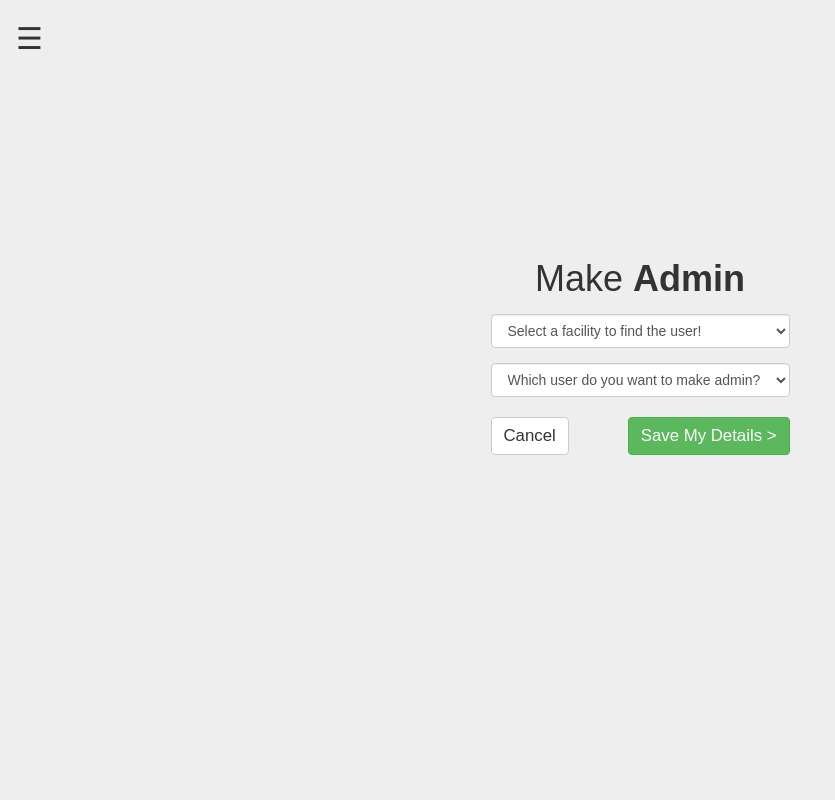
After one commit to navgurukul/hisaab, a Django app: page /makeadmin/ in a window 1280 px wide. The commit adds this page. Shown: the whole page, without its empty margins (0-835 px from the left). Run offline with Django 3.2, Linux system fonts and the light colour scheme; a user stored in the database is signed in; data comes from the database, SQL or seed files in the repository; both versions use the stored data as it was after the commit; some libraries are stand-ins or nearby versions.

Commit message:
added make admin function and a super admin role

```diff
--- a/HisaabProject/HisaabApp/models.py
+++ b/HisaabProject/HisaabApp/models.py
@@ -71,6 +71,9 @@ class NgUser(models.Model):
     def is_admin(self):
         return self.user_type == 'ADMIN'
 
+    def is_super_admin(self):
+        return self.user_type == 'SUPER_ADMIN'
+
 
     def in_weekly_limit(self):
         total_fellow = len(NgUser.objects.filter(facility = self.facility))
--- a/HisaabProject/HisaabApp/templates/base.html
+++ b/HisaabProject/HisaabApp/templates/base.html
@@ -9,7 +9,7 @@
   <script src="https://maxcdn.bootstrapcdn.com/bootstrap/3.3.7/js/bootstrap.min.js"></script>
   <script type="text/javascript" src="https://cdnjs.cloudflare.com/ajax/libs/bootstrap-datepicker/1.4.1/js/bootstrap-datepicker.min.js"></script>
   <link rel="stylesheet" href="https://cdnjs.cloudflare.com/ajax/libs/bootstrap-datepicker/1.4.1/css/bootstrap-datepicker3.css"/>
- <!-- <link rel="stylesheet" href="https://cdnjs.cloudflare.com/ajax/libs/font-awesome/4.7.0/css/font-awesome.min.css"> -->
+<!--  <link rel="stylesheet" href="https://cdnjs.cloudflare.com/ajax/libs/font-awesome/4.7.0/css/font-awesome.min.css"> -->
  <script defer src="https://use.fontawesome.com/releases/v5.0.8/js/all.js"></script>
 
 
@@ -26,7 +26,7 @@
                 document.getElementById("mySidenav").style.width = "250px";
                 document.getElementById("main").style.marginLeft = "250px";
                 document.getElementById("open").style.display= 'none';
-                document.body.style.backgroundColor = "#ddd";
+                document.body.style.backgroundColor = "#aaa";
                 document.body.style.marginTop = '42px'
 
             }
@@ -44,24 +44,30 @@
             <div class='body'>
                 <div id="mySidenav" class="sidenav">
                   <a href="javascript:void(0)" class="closebtn" onclick="closeNav()">&times;</a>
-                  <a href="{% url 'home' %}">Home</a>
-                  <a href="{% url 'addexpense' %}">Add Expense</a>
-                  <a href="{% url 'addfacility' %}">Add Facility</a>
+                  <a href="{% url 'home' %}"><i class="fas fa-home"></i>  &nbsp;&nbsp;Home</a>
+                  <a href="{% url 'addexpense' %}"><i class="fas fa-money-bill-alt"></i>&nbsp;&nbsp;Add Expense</a>
+
+                  {% if user.nguser.is_fellow %}
+                    <a href="{% url 'moneyrequest' %}"><i class="fa fa-angle-double-down"></i>&nbsp;&nbsp;&nbsp;  Request Transfer</a>
+                    <a href="{% url 'utilityrequest' %}"><span class="glyphicon lg">&#xe177;</span>&nbsp;&nbsp;&nbsp;Utility Bill Request</a>
+                    <a href="{% url 'facilityreport' pk=user.nguser.facility.pk %}"><span class="glyphicon lg">&#xe105;</span>&nbsp;&nbsp;&nbsp;Facility Report</a>
 
 
-                  {% if user.nguser.is_fellow %}
-                    <a href="{% url 'moneyrequest' %}">Transfer Request</a>
-                    <a href="{% url 'utilityrequest' %}">Utility Bill Request</a>
-                    <a href="{% url 'facilityreport' pk=user.nguser.facility.pk %}">Facility Report</a>
                   {% else %}
-                    <a href="{% url 'searchfellow' %}">Student Level Expense</a>
-                    <a href="{% url 'recordpayment' %}">Record Payment</a>
+                    <a href="{% url 'searchfellow' %}"><i class="fa fa-user-plus "></i>&nbsp;&nbsp;&nbsp;Student Level Expense</a>
+                    <a href="{% url 'recordpayment' %}"><i class="fa fa-angle-double-up"></i>&nbsp;&nbsp;&nbsp; Record Payment</a>
                   {% endif %}
 
+                  {% if user.nguser.is_super_admin %}
+                  <a href="{% url 'addfacility' %}"><i class="fas fa-home"></i>&nbsp;&nbsp;&nbsp;Add Facility</a>
+                  <a href="{% url 'make_admin' %}"><i class="fas fa-user-plus"></i>  Make New Admins</a>
+                  {% endif %}
+
+
                   <!-- <a href="#">About</a> -->
-                  <a href="http://navgurukul.org/#contact">Contact</a>
+                  <a href="http://navgurukul.org/#contact"><i class="fa fa-phone" aria-hidden="true"></i>&nbsp;&nbsp;&nbsp;Contact</a>
                   <!-- <a href="#">Help</a> -->
-                  <a href="{% url 'logout' %}">Logout</a>
+                  <a href="{% url 'logout' %}"><i class="fa fa-sign-out-alt"></i>&nbsp;&nbsp;&nbsp;Logout</a>
               </div>
             <div id="main">
               <span id='open' style="font-size:30px;cursor:pointer" onclick="openNav()">&#9776;</span>
@@ -76,11 +82,16 @@
 
 </body>
     <style type="text/css">
+      body{
+        background-color: #eee;
+      }
       .body {
           font-family: "Lato", sans-serif;
           transition: background-color .5s;
-          /*width: 95%;*/
 
+      }
+      .lg{
+        font-size: 20px;
       }
       .main{
           margin-top: -5%;
@@ -93,23 +104,18 @@
           z-index: 1;
           top: 0;
           left: 0;
-          background-color:  rgba(0, 0 ,0, 0.9);
+          background-color:  rgba(255, 255 ,255, 1);
           overflow-x: hidden;
-          transition: 0.5s;
+          transition: 0.6s;
           padding-top: 60px;
       }
 
       .sidenav a {
           padding: 8px 8px 8px 32px;
           text-decoration: none;
-          font-size: 25px;
-          color: white;
+          font-size: 20px;
+          color: black;
           display: block;
-          transition: 0.3s;
-      }
-
-      .sidenav a:hover {
-          color: #666;
       }
 
       .sidenav .closebtn {
@@ -124,9 +130,9 @@
           padding: 16px;
       }
 
-      @media screen and (max-height: 450px) {
+      @media only screen and (max-width: 450px) {
         .sidenav {padding-top: 15px;}
-        .sidenav a {font-size: 18px;}
+        .sidenav a {font-size: 17px !important;}
       }
 
     </style>
--- a/HisaabProject/HisaabApp/templates/billpayments.html
+++ b/HisaabProject/HisaabApp/templates/billpayments.html
@@ -15,7 +15,7 @@
 					</div>
 					<div class="baby_cont1">
 						<select  name= "type_of_bill" class="selectpicker" required>
-						  <option>Type of bill</option>
+						  <option value="">Select type of the Bill</option>
 						  {% for value, name in form.fields.type_of_bill.choices %}
 							  	<option value='{{ value }}' >{{ name }}</option>
 						  {% endfor %}
--- /dev/null
+++ b/HisaabProject/HisaabApp/templates/makeadmin.html
@@ -0,0 +1,100 @@
+{% extends 'base.html' %}
+{% block content %}
+
+<form method="POST">
+  {% csrf_token %}
+  <div class="main_container">
+    <div class="baby_container0">
+      <center><h1>Make <b>Admin</b></h1></center>
+
+      <div id="">
+        <div id="clonebaby" class="baby_container">
+          <div class="baby_cont1">
+            <select name='facility' id="id_facility" onchange="showFellow(this.value)" class=" form-control" required>
+                <option value="">Select a facility to find the user!</option>
+
+                {% for facilty in facilities %}
+                  <option value='{{ facilty.id }}'>{{ facilty.name }}</option>
+                {% endfor %}
+            </select>
+            <div class="baby_cont1">
+            <select name='fellow' id='fellow' class="form-control" required>
+                  <option>Which user do you want to make admin?</option>
+
+
+            </select>
+          </div>
+        </div>
+        <a href="{% url 'home' %}">
+            <button id="btnbottom" type="button" class="btn btn-default pull-left">Cancel</button>
+        </a>
+        <button id="btnbottom" type="submit" class="btn btn-success pull-right">Save My Details ></button>
+      </div>
+    </div>
+  </div>
+</form>
+
+
+
+<script type="text/javascript">
+  function showFellow(value) {
+      var result = $('#fellow')
+      result.empty().append('<option value="">Which user do you want to make admin?</option>');
+
+      console.log(value);
+      $.ajax({
+                type: 'GET',
+                url: "{% url 'make_admin' %}",
+                data: {facility:value},
+                success: function(data) {
+                  console.log(data)
+
+                  if (data){
+
+                    for (var i = data.users.length - 1; i >= 0; i--) {
+                      console.log(data.users[i])
+                        result.append('<option value="'+data.users[i].id +'" >'+ data.users[i].user__username+'</option>')
+                       }
+                    }
+                  }
+            });
+};
+</script>
+
+
+<style type="text/css">
+  body{
+  background-color:  #eee;
+  font-family: sans-serif;
+  margin-bottom: 0;
+
+}
+.main_container{
+  display: flex;
+  justify-content: center;
+  height: 100vh;
+  align-items: center;
+
+}
+
+.baby_cont1{
+  margin-top: 15px;
+
+}
+
+#btnbottom{
+  font-size: 120%;
+  margin-top: 20px;
+}
+@media only screen and (max-width: 450px) {
+  form{
+    margin-top:-30%;
+  }
+}
+@media only screen and (min-width: 450px) {
+  form{
+    margin-top:-10%;
+  }
+}
+</style>
+{% endblock %}
--- a/HisaabProject/HisaabApp/templates/recordpayment.html
+++ b/HisaabProject/HisaabApp/templates/recordpayment.html
@@ -13,7 +13,7 @@
                 </div>
                 <div class="baby_cont1">
                   <select name='facility' class="selectpicker">
-                    <option> Which facility you are paying this amount to?</option>
+                    <option value=""> Which facility you are paying this amount to?</option>
                   {% for values, name in form.fields.facility.choices %}
                     <option value='{{ values }}' >{{ name }}</option>
                   {% endfor %}
--- a/HisaabProject/HisaabApp/templates/searchuser.html
+++ b/HisaabProject/HisaabApp/templates/searchuser.html
@@ -69,7 +69,7 @@
             	if (data){
             		for (var i = data.user.length - 1; i >= 0; i--) {
             			console.log(data.user[i])
-		                $('#results').append('<a href="/fellowreport/'+ data.user[i].id +'"><li class="list">' + data.user[i].user__username +'</li></a>')
+		                $('#results').append('<a href="/fellowreport/'+ data.user[i].id +'"><li class="list">' + data.user[i].user__username +' from '+data.user[i].facility+'</li></a>')
 		          		 }
             		}
             	}
--- a/HisaabProject/HisaabApp/templates/viewpendingrequest.html
+++ b/HisaabProject/HisaabApp/templates/viewpendingrequest.html
@@ -150,7 +150,7 @@
   }
   body{
     background-color: #eee;
-    margin-top: 2%;
+    /*margin-top: 2%;*/
   }
   #top-button{
     margin-bottom: 5%;
--- a/HisaabProject/HisaabApp/urls.py
+++ b/HisaabProject/HisaabApp/urls.py
@@ -6,7 +6,7 @@ from . import views
 urlpatterns = [
     url(r'^$', views.home,name='home'),
     url(r'^account/logout/$', logout,{'next_page':'/'}, name='logout',),
-    url(r'^addfacility$', views.add_facility, name='add_facility',),
+    url(r'^addfacility$', views.add_facility, name='addfacility',),
     url(r'^moneyrequest/$', views.moneytransferrequest, name='moneyrequest'),
     url(r'^utilityrequest/$', views.utilitybillrequest, name='utilityrequest'),
     url(r'^access_denied/$', views.access_denied, name='access_denied'),
@@ -19,6 +19,7 @@ urlpatterns = [
     url(r'^searchfellow/$', views.searchfellow,  name='searchfellow'),
     url(r'^viewpendingrequest/(?P<pk>\d+)$', views.viewpendingrequest,  name='viewpendingrequest'),
     url(r'^detailrequest/(?P<pk>\d+)$', views.detailrequest,  name='detailrequest'),
+    url(r'^makeadmin/$', views.make_admin,  name='make_admin'),
 
 
 ]
--- a/HisaabProject/HisaabApp/views.py
+++ b/HisaabProject/HisaabApp/views.py
@@ -59,12 +59,12 @@ def home(request):
 @user_passes_test(is_super_admin, login_url='/access_denied/')
 def add_facility(request):
     if request.method =='POST':
-        form=AddFacilityForm(request.POST,request.FILES)
+        form=AddFacilityForm(request.POST)
         if form.is_valid():
             form.save()
             return redirect('home')
     else:
-        form = AddFacilityForm(request.POST,request.FILES)
+        form = AddFacilityForm()
     return render(request,'addfacility.html',{'form':form})
 
 
@@ -135,8 +135,12 @@ def addexpense(request):
                 facility= form.cleaned_data.get('facility')
                 facility.cash_in_hand -= int(form.cleaned_data.get('expense_amount'))
                 facility.save()
-                instance.save()
-                return redirect('home')
+            instance.save()
+            return redirect('home')
+    elif request.method == 'GET' and request.is_ajax():
+        facility = request.GET.get('facility', None)
+        data = {'users': list(NgUser.objects.all().filter(facility__id= facility).values('user__username', 'id',))}
+        return JsonResponse(data)
     else:
         form = AddExpenseForm(request=request)
     return render(request, 'addexpenses.html',{'form':form})
@@ -152,12 +156,9 @@ def facilityreport(request, pk):
         print start_date,end_date,categories
         if 'payment' in request.POST:
             data = CashEntry.objects.all().filter(created_date__range=(start_date,end_date),is_payment_to_ng=True,facility__id=pk)
-            print data
             payment = True
         elif 'expense' in request.POST:
-
             data = CashEntry.objects.all().filter(created_date__range=(start_date, end_date),category__in=categories,is_facility_expense=True,facility__id=pk)
-
             payment = False
         return render(request, 'facilityreport.html', {'entries': data, 'facility':facility, 'payment': payment })
     payment = False
@@ -246,6 +247,27 @@ def searchfellow(request):
     if request.is_ajax() and request.method=='GET':
         query = request.GET.get('query')
         print"commit"
-        data = {'user': list(NgUser.objects.all().filter(user_type="FELLOW", user__username__icontains= query).values('user__username', 'id', 'facility__name'))}
+        data = {'users': list(NgUser.objects.all().filter(user_type="FELLOW", user__username__icontains= query).values('user__username', 'id', 'facility__name'))}
         return JsonResponse(data)
     return render(request, 'searchuser.html')
+
+
+@login_required
+@user_passes_test(is_super_admin, login_url='/access_denied/')
+def make_admin(request):
+    if request.method == 'GET' and request.is_ajax():
+        #send data by getting the facility value
+        facility = request.GET.get('facility')
+        print facility
+        data = {'users': list(NgUser.objects.all().filter(user_type="FELLOW",facility__id= facility).values('user__username', 'id',))}
+        return JsonResponse(data)
+    elif request.method == 'POST':
+        #Add it to be admin
+        fellow_id = request.POST.get('fellow',None)
+        fellow = get_object_or_404(NgUser, pk=fellow_id)
+        fellow.user_type='ADMIN'
+        fellow.save()
+        return redirect('home')
+    #render the Page
+    facilities = Facility.objects.all()
+    return render(request, 'makeadmin.html',{'facilities':facilities})
--- a/HisaabProject/HisaabProject/pipelines.py
+++ b/HisaabProject/HisaabProject/pipelines.py
@@ -7,9 +7,11 @@ def add_facility(strategy,	backend, user,request, *args, **kwargs):
 	# print request.session
 	if backend.name == 'google-oauth2':
 		new_user = kwargs['is_new']
+		uid = kwargs['uid']
+		super_admin_list=['a@navgurukul.org', 'r@navgurukul.org','amar17@navgurukul.org',]
 		strategy.session_set('is_new', new_user)
 		has_facility = strategy.session_get('facility', None)
-		if new_user and not has_facility:
+		if new_user and not has_facility and not uid in super_admin_list:
 			return redirect('register')
 
 	return
@@ -20,7 +22,7 @@ def save_profile(strategy, backend, user, request, *args, **kwargs):
 	if user and backend.name == 'google-oauth2':
 		new_user = kwargs['is_new']
 		uid = kwargs['uid']
-		super_admin_list=['a@navgurukul.org', 'r@navgurukul.org']
+		super_admin_list=['a@navgurukul.org', 'r@navgurukul.org','amar17@navgurukul.org',]
 		if new_user and uid in super_admin_list:
 			nguser = NgUser(user = user, user_type='SUPER_ADMIN')
 			nguser.save()
```
Also changed, not shown: HisaabProject/HisaabApp/templates/addexpenses.html (+38 -11 lines), HisaabProject/HisaabApp/templates/admin.html (+14 -0 lines), HisaabProject/HisaabApp/templates/fellow.html (+1 -10 lines), HisaabProject/HisaabApp/templates/home.html (deleted, +0 -8 lines), HisaabProject/HisaabApp/templates/moneytransfer.html (+7 -10 lines), HisaabProject/HisaabApp/migrations/0001_initial.py, HisaabProject/db.sqlite3.
